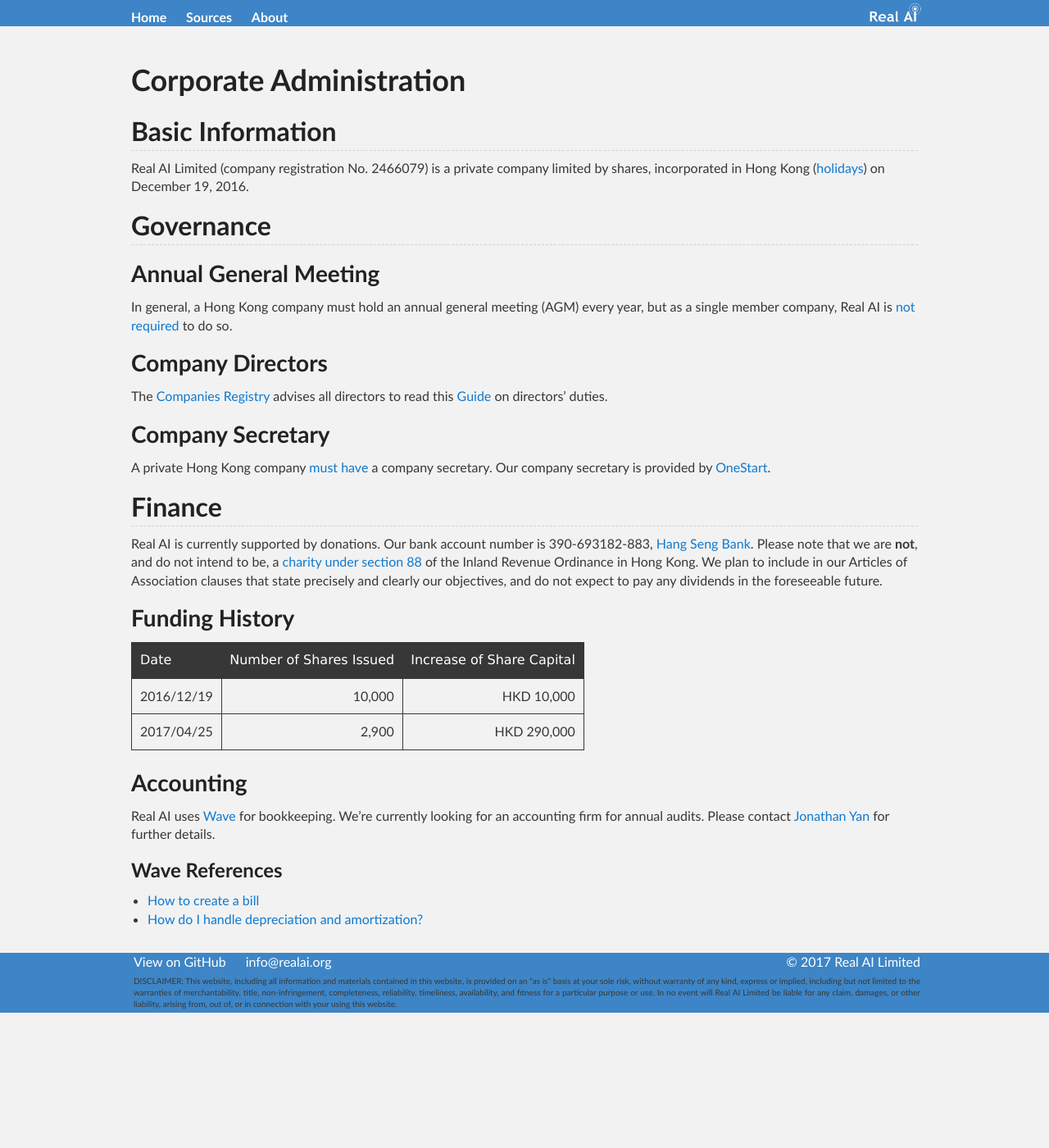
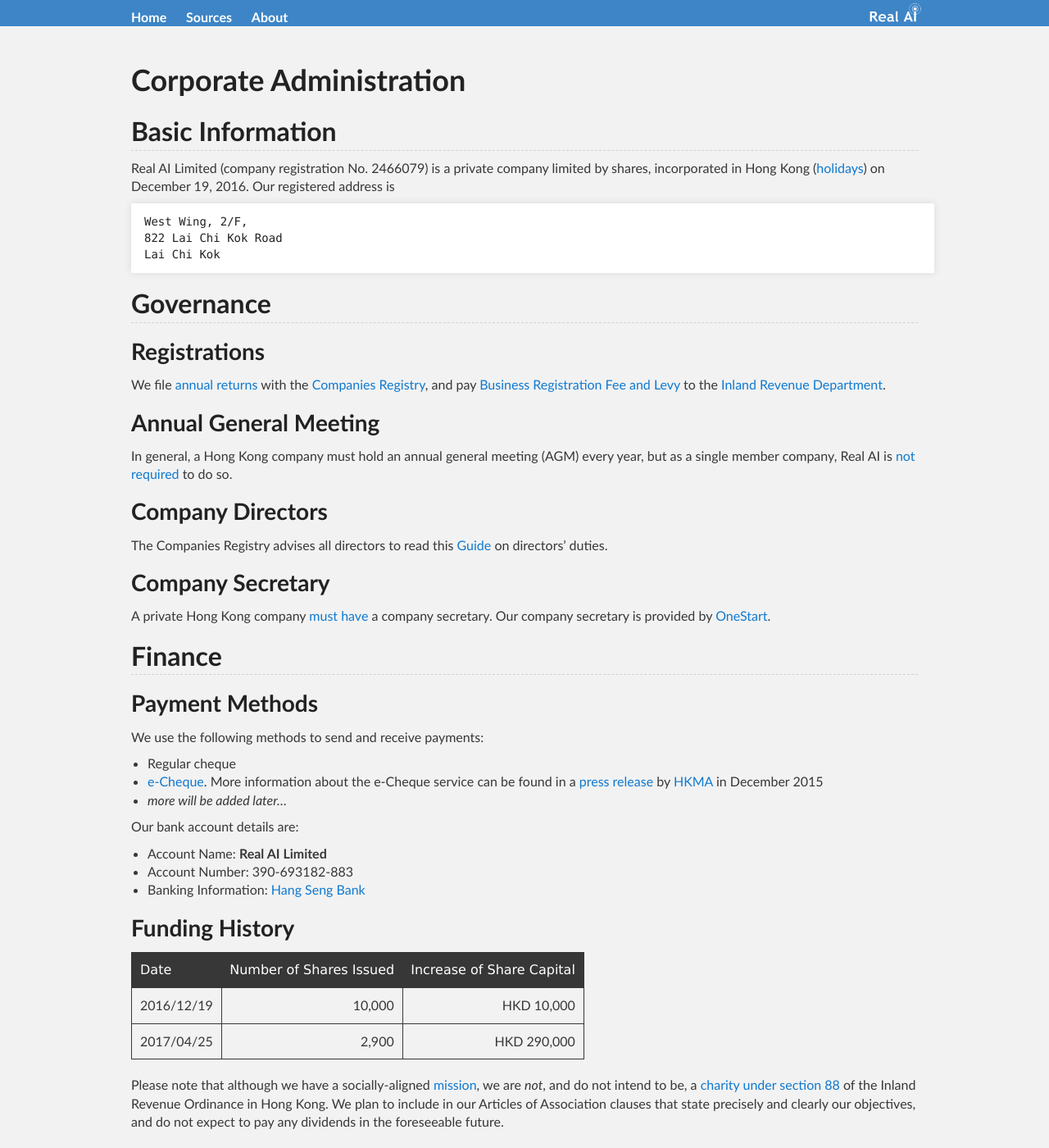
Before and after one commit to Tonywuhk/realai.org, a Jekyll site: the page built from about/admin.md, in a window 1280 px wide and 1400 px high. Shown: the whole window at 82% size. Built offline with Jekyll 4.4.1, drawn with Linux system fonts in a browser that asks for light colours; our own code applies the rules of GitHub Pages for plain Markdown files; the repository's description, which GitHub fills in, is left out.

Commit message:
Update files

````diff
--- a/about/admin.md
+++ b/about/admin.md
@@ -1,13 +1,24 @@
 ---
-permalink: /about/admin/
+permalink: /about/corporate-administration/
+redirect_from: /about/admin/
 ---
 # Corporate Administration
 
 ## Basic Information
 
-Real AI Limited (company registration No. 2466079) is a private company limited by shares, incorporated in Hong Kong ([holidays](https://www.gov.hk/en/about/abouthk/holiday/)) on December 19, 2016.
+Real AI Limited (company registration No. 2466079) is a private company limited by shares, incorporated in Hong Kong ([holidays](https://www.gov.hk/en/about/abouthk/holiday/)) on December 19, 2016. Our registered address is
+
+```
+West Wing, 2/F,
+822 Lai Chi Kok Road
+Lai Chi Kok
+```
 
 ## Governance
+
+### Registrations
+
+We file [annual returns](http://www.cr.gov.hk/en/compliance/PrivateCompany.htm) with the [Companies Registry](http://www.cr.gov.hk/en/home/index.htm), and pay [Business Registration Fee and Levy](http://www.ird.gov.hk/eng/pdf/brfee_table.pdf) to the [Inland Revenue Department](http://www.ird.gov.hk/eng/welcome.htm).
 
 ### Annual General Meeting
 
@@ -15,7 +26,7 @@
 
 ### Company Directors
 
-The [Companies Registry](http://www.cr.gov.hk/en/home/index.htm) advises all directors to read this [Guide](http://www.cr.gov.hk/en/publications/docs/director_guide-e.pdf) on directors' duties.
+The Companies Registry advises all directors to read this [Guide](http://www.cr.gov.hk/en/publications/docs/director_guide-e.pdf) on directors' duties.
 
 ### Company Secretary
 
@@ -23,7 +34,19 @@
 
 ## Finance
 
-Real AI is currently supported by donations. Our bank account number is 390-693182-883, [Hang Seng Bank](https://bank.hangseng.com/1/2/business/bank-accounts/integrated-business-solutions/faq#12). Please note that we are **not**, and do not intend to be, a [charity under section 88](http://www.ird.gov.hk/eng/tax/ach_tgc.htm) of the Inland Revenue Ordinance in Hong Kong. We plan to include in our Articles of Association clauses that state precisely and clearly our objectives, and do not expect to pay any dividends in the foreseeable future.
+### Payment Methods
+
+We use the following methods to send and receive payments:
+
+* Regular cheque
+* [e-Cheque](https://bank.hangseng.com/1/2/e-services/e-Cheque). More information about the e-Cheque service can be found in a [press release](http://www.hkma.gov.hk/eng/key-information/press-releases/2015/20151211-4.shtml) by [HKMA](http://www.hkma.gov.hk/eng/index.shtml) in December 2015
+* *more will be added later...*
+
+Our bank account details are:
+
+* Account Name: **Real AI Limited**
+* Account Number: 390-693182-883
+* Banking Information: [Hang Seng Bank](https://bank.hangseng.com/1/2/business/bank-accounts/integrated-business-solutions/faq#12)
 
 ### Funding History
 
@@ -31,6 +54,8 @@
 | ---------- | -----------------------:| -------------------------:|
 | 2016/12/19 |                  10,000 |                HKD 10,000 |
 | 2017/04/25 |                   2,900 |               HKD 290,000 |
+
+Please note that although we have a socially-aligned [mission](http://realai.org/about/#mission), we are *not*, and do not intend to be, a [charity under section 88](http://www.ird.gov.hk/eng/tax/ach_tgc.htm) of the Inland Revenue Ordinance in Hong Kong. We plan to include in our Articles of Association clauses that state precisely and clearly our objectives, and do not expect to pay any dividends in the foreseeable future.
 
 ### Accounting
 
````
Also changed, not shown: industry/alphabet.md (+4 -36 lines), industry/google.md (added, +44 -0 lines), sources.md (+1 -1 lines).
